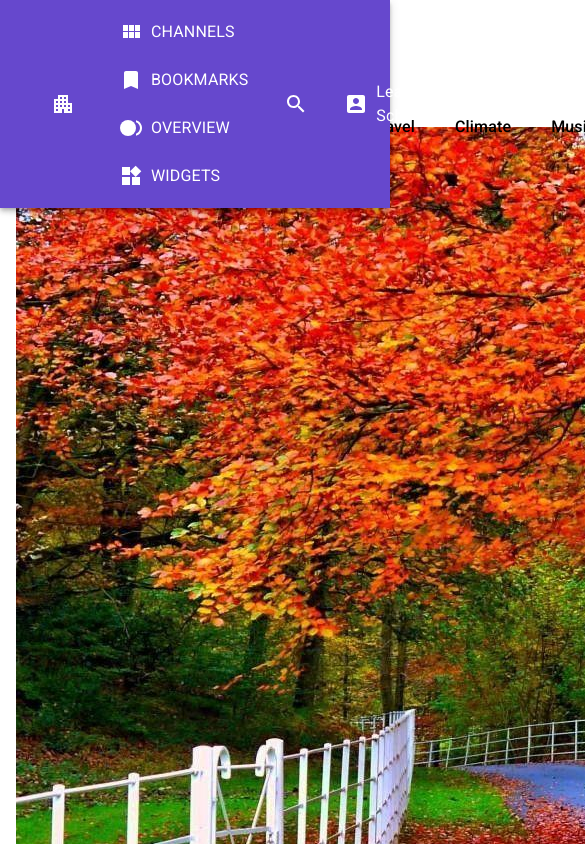
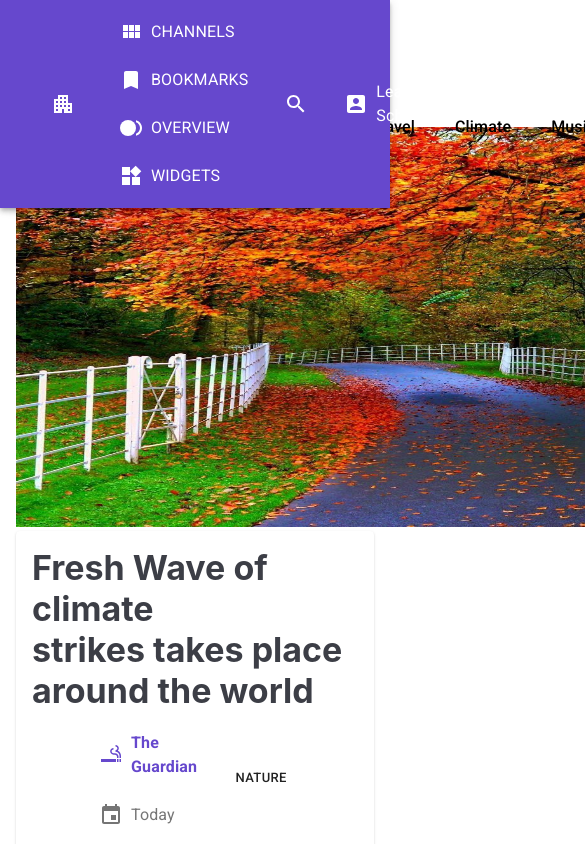
Before and after one commit to pravee674/demo, a React (Create React App) app: page /channel in a window 390 px wide. Shown: the top 844 px of the page, 585 px wide, since content can reach past the window. Built offline with nearby package versions, Linux system fonts and the light colour scheme.

Commit message:
Responsive

```diff
--- a/src/App.css
+++ b/src/App.css
@@ -23,6 +23,10 @@
 .trendings img {
   width: 620px;
   height:330px;
+}
+.MuiGrid-grid-sm-12 img {
+  width: 1220px;
+  height: 400px;
 }
 .trendings .MuiGrid-grid-sm-4 img {
   width: 380px;
```
